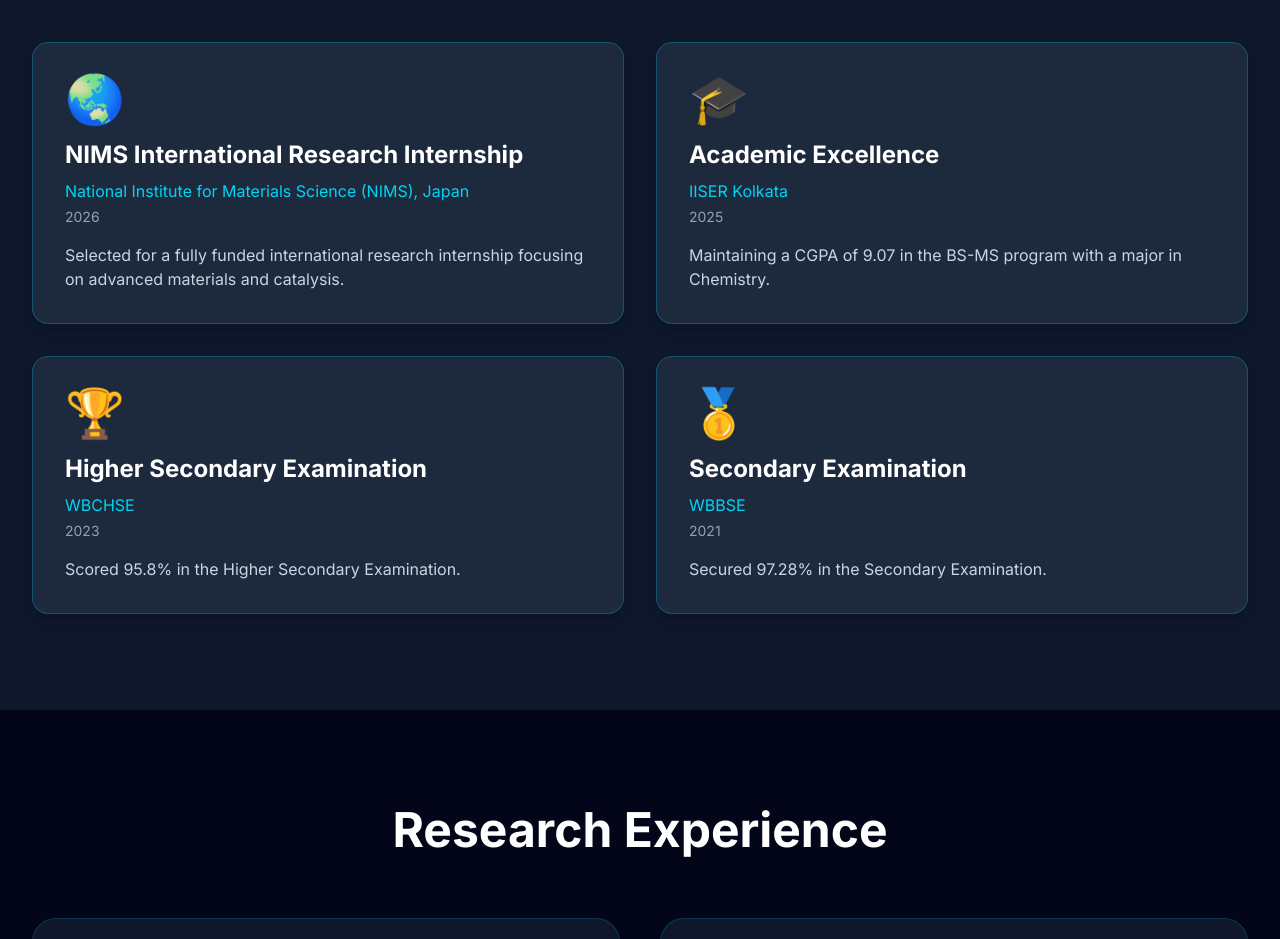
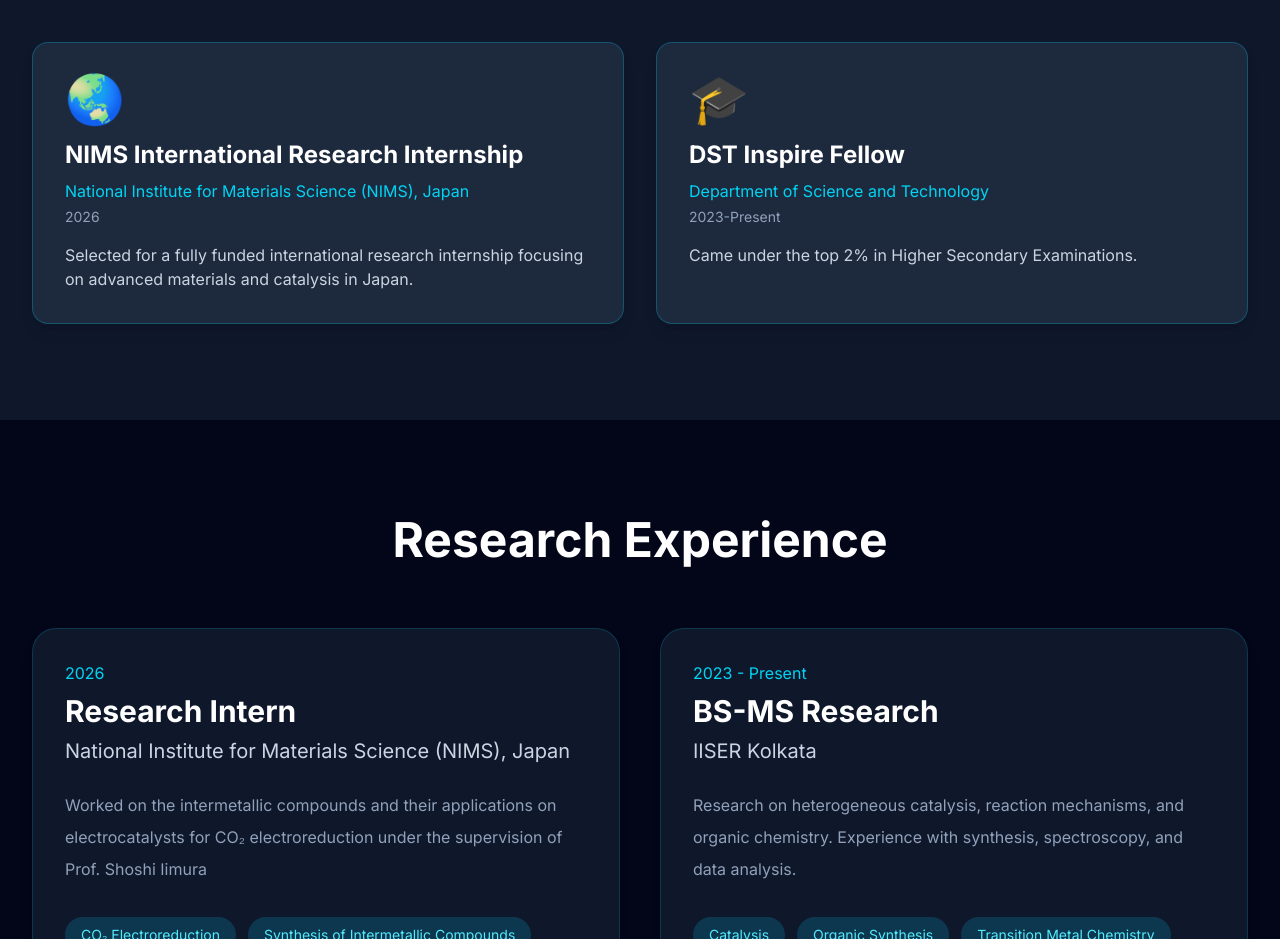
Before and after one commit to Rupak-723/rupak-portfolio, a Next.js app: page / in a window 1280 px wide. Shown: the part 3280-4219 px from the top of the page. Built offline with nearby package versions, Linux system fonts and the light colour scheme.

Commit message:
Update achievements.ts

```diff
--- a/data/achievements.ts
+++ b/data/achievements.ts
@@ -4,32 +4,16 @@
     year: "2026",
     organization: "National Institute for Materials Science (NIMS), Japan",
     description:
-      "Selected for a fully funded international research internship focusing on advanced materials and catalysis.",
+      "Selected for a fully funded international research internship focusing on advanced materials and catalysis in Japan.",
     icon: "🌏",
   },
   {
-    title: "Academic Excellence",
-    year: "2025",
-    organization: "IISER Kolkata",
+    title: "DST Inspire Fellow",
+    year: "2023-Present",
+    organization: "Department of Science and Technology",
     description:
-      "Maintaining a CGPA of 9.07 in the BS-MS program with a major in Chemistry.",
+      "Came under the top 2% in Higher Secondary Examinations.",
     icon: "🎓",
-  },
-  {
-    title: "Higher Secondary Examination",
-    year: "2023",
-    organization: "WBCHSE",
-    description:
-      "Scored 95.8% in the Higher Secondary Examination.",
-    icon: "🏆",
-  },
-  {
-    title: "Secondary Examination",
-    year: "2021",
-    organization: "WBBSE",
-    description:
-      "Secured 97.28% in the Secondary Examination.",
-    icon: "🥇",
   },
 ];
 
```
